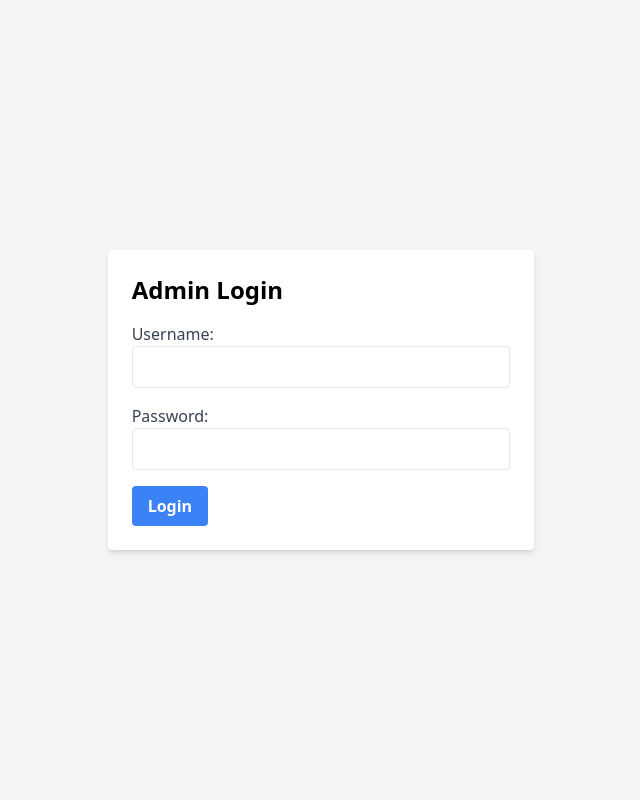
After one commit to AbduzZami/employee-management-system-php-mysql, a PHP site: page /admin_login.php in a window 1280 px wide. The commit adds this page. Shown: the whole page, without its empty margins (319-959 px from the left). Run offline with PHP 8.4, Linux system fonts and the light colour scheme.

Commit message:
finished

```diff
--- /dev/null
+++ b/admin_login.php
@@ -0,0 +1,50 @@
+<!DOCTYPE html>
+<html>
+
+<head>
+    <title>Admin Login</title>
+    <!-- Include Tailwind CSS -->
+    <link href="https://cdn.jsdelivr.net/npm/tailwindcss@2.2.19/dist/tailwind.min.css" rel="stylesheet">
+</head>
+
+<body class="bg-gray-100 h-screen flex items-center justify-center">
+    <?php
+    // Replace these variables with your actual admin credentials
+    $adminUsername = 'admin';
+    $adminPassword = 'admin';
+
+    if ($_SERVER['REQUEST_METHOD'] === 'POST') {
+        $username = $_POST['username'];
+        $password = $_POST['password'];
+
+        // Check if the provided credentials match the admin's credentials
+        if ($username === $adminUsername && $password === $adminPassword) {
+            // Successful login, redirect to admin panel or homepage
+            header('Location: index.php'); // Replace with the actual admin panel page
+            exit();
+        } else {
+            // Invalid credentials, show an error message
+            echo '<div class="text-red-500 mb-4">Invalid username or password. Please try again.</div>';
+        }
+    }
+    ?>
+
+    <div class="bg-white w-1/3 p-6 shadow-md rounded">
+        <h2 class="text-2xl font-semibold mb-4">Admin Login</h2>
+        <form method="post" action="<?php echo $_SERVER['PHP_SELF']; ?>">
+            <div class="mb-4">
+                <label for="username" class="block text-gray-700">Username:</label>
+                <input type="text" id="username" name="username" required class="w-full border rounded p-2">
+            </div>
+
+            <div class="mb-4">
+                <label for="password" class="block text-gray-700">Password:</label>
+                <input type="password" id="password" name="password" required class="w-full border rounded p-2">
+            </div>
+
+            <button type="submit" class="bg-blue-500 hover:bg-blue-600 text-white font-semibold px-4 py-2 rounded">Login</button>
+        </form>
+    </div>
+</body>
+
+</html>
--- a/index.php
+++ b/index.php
@@ -79,7 +79,7 @@
             </div>
 
             <div class="sticky inset-x-0 bottom-0 border-t border-gray-100 bg-white p-2">
-                <form action="/logout">
+                <a href="/admin_login.php">
                     <button type="submit" class="group relative flex w-full justify-center rounded-lg px-2 py-1.5 text-sm text-gray-500 hover:bg-gray-50 hover:text-gray-700">
                         <svg xmlns="http://www.w3.org/2000/svg" class="h-5 w-5 opacity-75" fill="none" viewBox="0 0 24 24" stroke="currentColor" stroke-width="2">
                             <path stroke-linecap="round" stroke-linejoin="round" d="M17 16l4-4m0 0l-4-4m4 4H7m6 4v1a3 3 0 01-3 3H6a3 3 0 01-3-3V7a3 3 0 013-3h4a3 3 0 013 3v1" />
@@ -89,7 +89,7 @@
                             Logout
                         </span>
                     </button>
-                </form>
+                </a>
             </div>
         </div>
         <div style="width:calc(100vw - 100px);">
--- a/insert_ft_pt_work.php
+++ b/insert_ft_pt_work.php
@@ -143,7 +143,8 @@
                 }
 
                 // SQL query to retrieve data from the database
-                $sql = "SELECT emp_id, emp_name FROM employee";
+                $sql = "SELECT e.emp_id, e.emp_name, d.dept_name FROM employee e, dept d where e.dept_id = d.dept_id
+";
 
                 // Execute the query
                 $result = $conn->query($sql);
@@ -157,9 +158,10 @@
                     while ($row = $result->fetch_assoc()) {
                         $emp_id = $row["emp_id"];
                         $emp_name = $row["emp_name"];
+                        $dept_name = $row["dept_name"];
 
                         // Create an option element for each row
-                        echo '<option value="' . $emp_id . '">' . $emp_name . '</option>';
+                        echo '<option value="' . $emp_id . '">' . $emp_name . '(' . $dept_name . ')' . '</option>';
                     }
 
                     // Close the dropdown list
--- a/queries.php
+++ b/queries.php
@@ -80,7 +80,7 @@
             </div>
 
             <div class="sticky inset-x-0 bottom-0 border-t border-gray-100 bg-white p-2">
-                <form action="/logout">
+                <a href="/admin_login.php">
                     <button type="submit" class="group relative flex w-full justify-center rounded-lg px-2 py-1.5 text-sm text-gray-500 hover:bg-gray-50 hover:text-gray-700">
                         <svg xmlns="http://www.w3.org/2000/svg" class="h-5 w-5 opacity-75" fill="none" viewBox="0 0 24 24" stroke="currentColor" stroke-width="2">
                             <path stroke-linecap="round" stroke-linejoin="round" d="M17 16l4-4m0 0l-4-4m4 4H7m6 4v1a3 3 0 01-3 3H6a3 3 0 01-3-3V7a3 3 0 013-3h4a3 3 0 013 3v1" />
@@ -90,7 +90,7 @@
                             Logout
                         </span>
                     </button>
-                </form>
+                </a>
             </div>
         </div>
         <div style="width:calc(100vw - 100px);" class="p-20">
--- a/query_3.php
+++ b/query_3.php
@@ -72,7 +72,7 @@
                             JOIN project p ON fpw.project_id = p.project_id
                             JOIN address ad ON e.emp_id = ad.emp_id
                             JOIN dept d ON e.dept_id = d.dept_id
-                            WHERE p.project_location = 'Burton'
+                            WHERE p.project_location = 'Burton Canberra'
                             AND d.dept_location != 'Canberra'";
 
                     $result = mysqli_query($conn, $query);
```
Also changed, not shown: insert_salary.php (+46 -2 lines).
